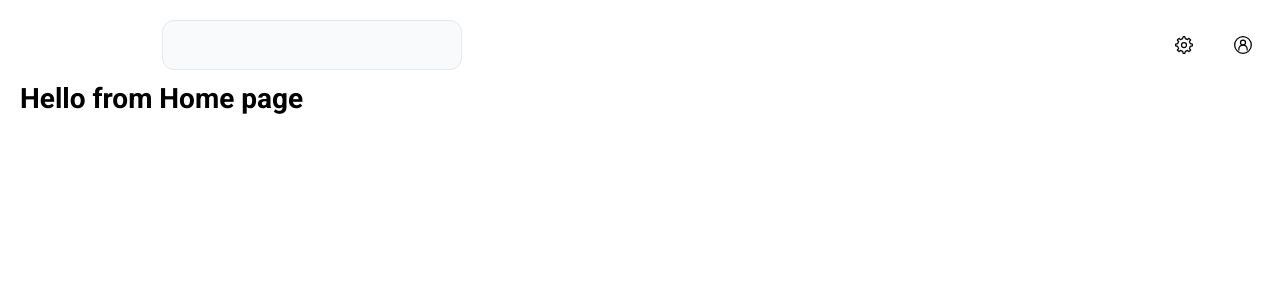
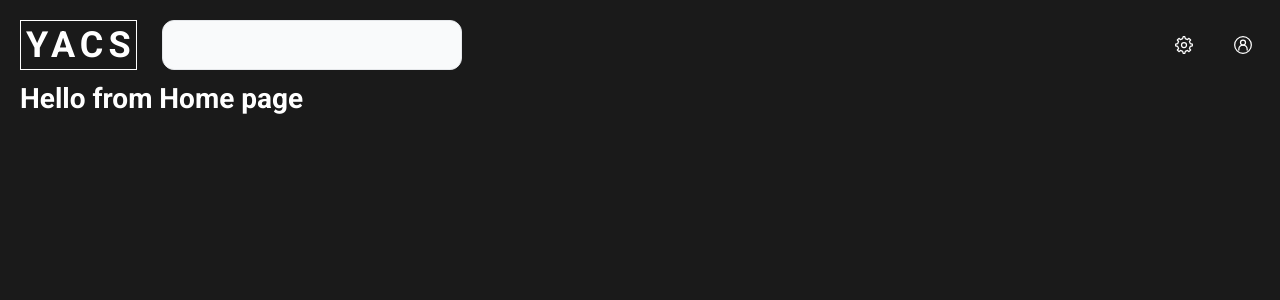
Before and after one commit to MaxStenex/yacs, a Next.js app in the folder frontend/: page /dashboard in a window 1280 px wide. Shown: the top 300 px of the page. Built offline with nearby package versions, Linux system fonts and the light colour scheme.

Commit message:
feat: init themes css variables and app providers

```diff
--- a/frontend/app/dashboard/layout.tsx
+++ b/frontend/app/dashboard/layout.tsx
@@ -1,9 +1,9 @@
-import { DashboardLayout } from "@/shared/ui";
+import { MainLayout } from "@/shared/ui";
 import { DashboardHeader } from "@/widgets/dashboard-header";
 import React, { PropsWithChildren } from "react";
 
 const Layout = ({ children }: PropsWithChildren) => {
-  return <DashboardLayout header={<DashboardHeader />}>{children}</DashboardLayout>;
+  return <MainLayout header={<DashboardHeader />}>{children}</MainLayout>;
 };
 
 export default Layout;
--- a/frontend/app/layout.tsx
+++ b/frontend/app/layout.tsx
@@ -1,7 +1,6 @@
 import type { Metadata } from "next";
 import { Roboto } from "next/font/google";
-import "@/app/styles/index.scss";
-import { ThemeProvider } from "@/entities/theme";
+import { App } from "@/app/App";
 
 const roboto = Roboto({
   weight: ["400", "500", "700"],
@@ -21,7 +20,7 @@ const RootLayout = ({
   return (
     <html lang="en">
       <body className={roboto.className}>
-        <ThemeProvider>{children}</ThemeProvider>
+        <App>{children}</App>
       </body>
     </html>
   );
--- /dev/null
+++ b/frontend/src/app/App.tsx
@@ -0,0 +1,12 @@
+import { PropsWithChildren } from "react";
+import { ThemeProvider } from "@/entities/theme";
+import { AppWrapper } from "./ui";
+import "./styles/index.scss";
+
+export const App: React.FC<PropsWithChildren> = ({ children }) => {
+  return (
+    <ThemeProvider>
+      <AppWrapper>{children}</AppWrapper>
+    </ThemeProvider>
+  );
+};
--- a/frontend/src/app/styles/index.scss
+++ b/frontend/src/app/styles/index.scss
@@ -1,13 +1,18 @@
 @import "./normalize.scss";
 
 :root {
-  @media (prefers-color-scheme: dark) {
-    body {
-      background-color: #1a1a1a;
-      color: white;
-    }
-  }
+  --text-color: #000;
+  --background-color: #d2d5db;
+}
 
+.app.dark {
+  --text-color: #fff;
+  --background-color: #1a1a1a;
+}
+
+.app {
   font-size: 14px;
   line-height: 20px;
+  background-color: var(--background-color);
+  color: var(--text-color);
 }
--- /dev/null
+++ b/frontend/src/app/ui/AppWrapper/AppWrapper.tsx
@@ -0,0 +1,10 @@
+"use client";
+import React, { PropsWithChildren } from "react";
+import { classNames } from "@/shared/lib";
+import { useTheme } from "@/entities/theme";
+
+export const AppWrapper: React.FC<PropsWithChildren> = ({ children }) => {
+  const { theme } = useTheme();
+
+  return <div className={classNames("app", theme)}>{children}</div>;
+};
--- /dev/null
+++ b/frontend/src/app/ui/index.ts
@@ -0,0 +1 @@
+export { AppWrapper } from "./AppWrapper/AppWrapper";
--- a/frontend/src/shared/ui/index.ts
+++ b/frontend/src/shared/ui/index.ts
@@ -1,4 +1,4 @@
-export { DashboardLayout } from "./layout/dashboard-layout";
+export { MainLayout } from "./layout/main-layout";
 export { Logo } from "./logo/logo";
 export { Input } from "./input/input";
 export { IconButton } from "./icon-button/icon-button";
--- a/frontend/src/shared/ui/layout/dashboard-layout.tsx
+++ b/frontend/src/shared/ui/layout/main-layout.tsx
@@ -1,12 +1,12 @@
 import React from "react";
-import styles from "./dashboard-layout.module.scss";
+import styles from "./main-layout.module.scss";
 
 interface Props {
   children: React.ReactNode;
   header: React.ReactNode;
 }
 
-export const DashboardLayout: React.FC<Props> = ({ children, header }) => {
+export const MainLayout: React.FC<Props> = ({ children, header }) => {
   return (
     <div className={styles.container}>
       {header}
```
Also changed, not shown: frontend/src/shared/ui/layout/main-layout.module.scss (renamed from frontend/src/shared/ui/layout/dashboard-layout.module.scss).
